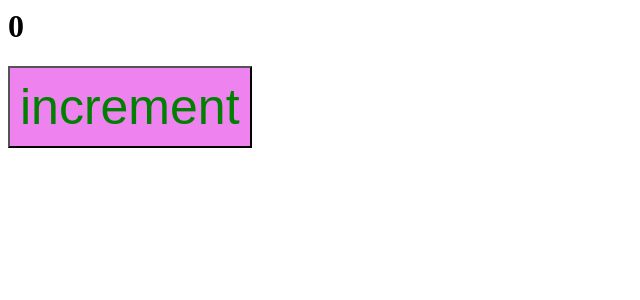
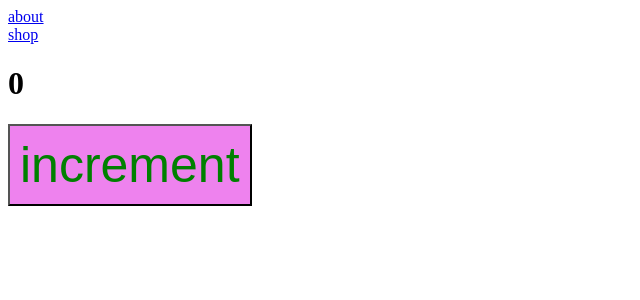
Before and after one commit to Remych04/webpack_fundamentals, a React app: page / in a window 1280 px wide. Shown: the top 300 px of the page, without its empty margins (0-640 px from the left). Built offline with nearby package versions, Linux system fonts and the light colour scheme.

Commit message:
add pages with lazy chunks

```diff
--- a/package.json
+++ b/package.json
@@ -31,6 +31,7 @@
   },
   "dependencies": {
     "react": "^18.3.1",
-    "react-dom": "^18.3.1"
+    "react-dom": "^18.3.1",
+    "react-router-dom": "^6.26.2"
   }
 }
--- a/src/components/App.tsx
+++ b/src/components/App.tsx
@@ -1,5 +1,6 @@
 import { useState } from "react";
 import styles from "./index.module.scss";
+import { Link, Outlet } from "react-router-dom";
 
 export function App() {
   const [counter, setCounter] = useState<number>(0);
@@ -8,10 +9,14 @@ export function App() {
 
   return (
     <div>
+      <Link to={"/about"}>about</Link>
+      <br/>
+      <Link to={"/shop"}>shop</Link>
       <h1>{counter}</h1>
       <button className={styles.button} onClick={increment}>
         <span>increment</span>
       </button>
+      <Outlet />
     </div>
   );
 }
--- a/src/index.tsx
+++ b/src/index.tsx
@@ -1,5 +1,9 @@
 import { createRoot } from "react-dom/client";
 import { App } from "./components/App";
+import { createBrowserRouter, RouterProvider } from "react-router-dom";
+import { LazyAbout } from "./pages/about/About.lazy";
+import { LazyShop } from "./pages/shop/Shop.lazy";
+import { Suspense } from "react";
 
 const root = document.getElementById("root");
 
@@ -9,4 +13,29 @@ if (!root) {
 
 const container = createRoot(root);
 
-container.render(<App />);
+const router = createBrowserRouter([
+  {
+    path: "/",
+    element: <App />,
+    children: [
+      {
+        path: "/about",
+        element: (
+          <Suspense fallback={"Loading..."}>
+            <LazyAbout />
+          </Suspense>
+        ),
+      },
+      {
+        path: "/shop",
+        element: (
+          <Suspense fallback={"Loading..."}>
+            <LazyShop />
+          </Suspense>
+        ),
+      },
+    ],
+  },
+]);
+
+container.render(<RouterProvider router={router} />);
--- /dev/null
+++ b/src/pages/about/About.lazy.tsx
@@ -0,0 +1,3 @@
+import { lazy } from "react";
+
+export const LazyAbout = lazy(() => import("./About"));
--- /dev/null
+++ b/src/pages/about/About.tsx
@@ -0,0 +1,3 @@
+export default function About() {
+  return <h1>About</h1>;
+}
--- /dev/null
+++ b/src/pages/shop/Shop.lazy.tsx
@@ -0,0 +1,3 @@
+import { lazy } from "react";
+
+export const LazyShop = lazy(() => import("./Shop"));
--- /dev/null
+++ b/src/pages/shop/Shop.tsx
@@ -0,0 +1,3 @@
+export default function Shop() {
+  return <h1>Shop</h1>;
+}
```
Also changed, not shown: 3 other files (tests, documents, lock files or other folders).
